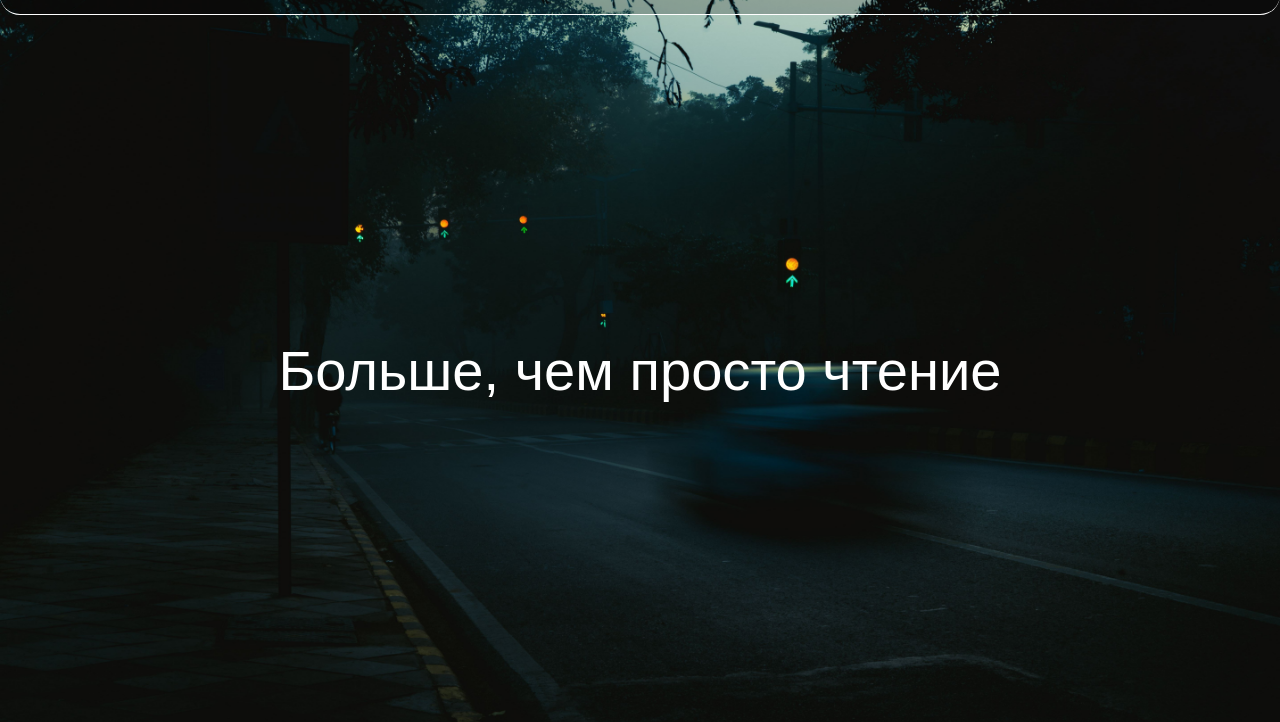
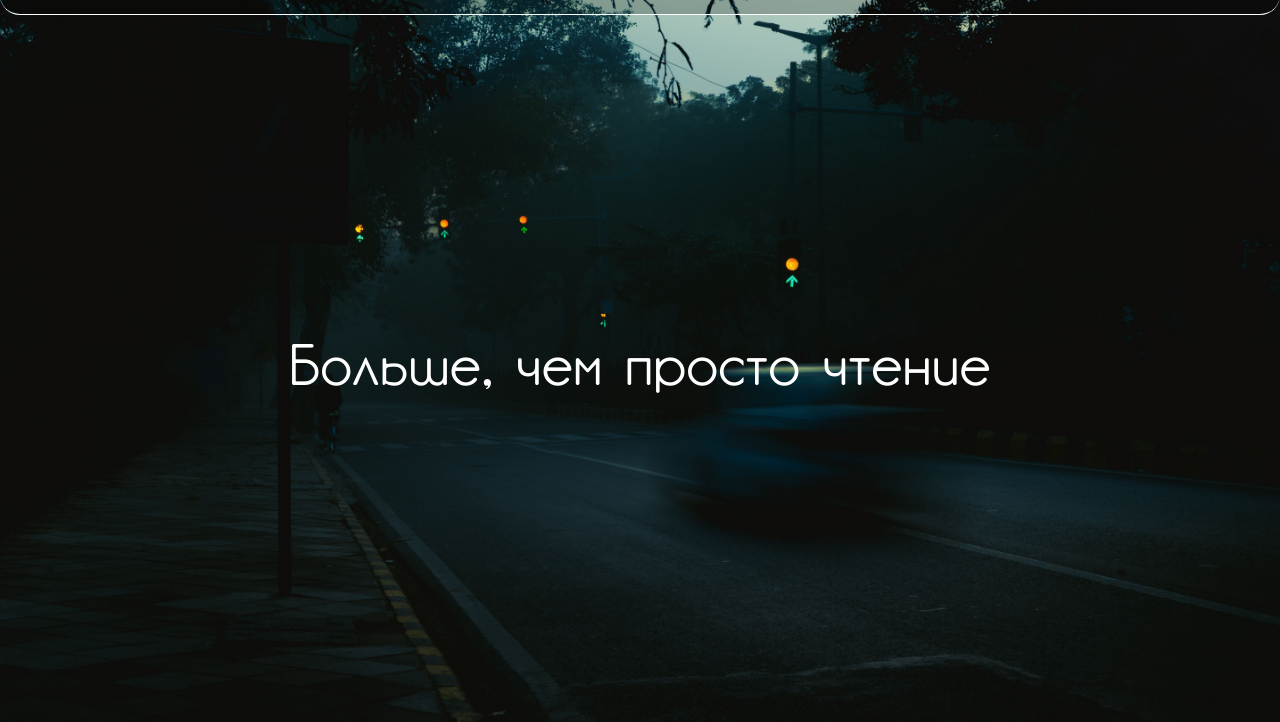
Before and after one commit to Fuzhion/test-1, a plain HTML site: page index.html in a window 1280 px wide. Shown: the part 75-797 px from the top of the page. Drawn offline with Linux system fonts and the light colour scheme; the site is published under a folder, as on GitHub Pages, so addresses that start at the root find nothing; a web font is replaced by a local one.

Commit message:
Update style.css

```diff
--- a/source/css/style.css
+++ b/source/css/style.css
@@ -86,11 +86,11 @@ h1, h2, h3, h4, h5, h6 {
 
 @font-face {
   font-family: gardens_c;
-  src: url(/fonts/gardenscregular.woff);
+  src: url("../../fonts/gardenscregular.woff");
 }
 @font-face {
   font-family: gardens_c;
-  src: url(/fonts/gardenscregular.woff2);
+  src: url("../../fonts/gardenscregular.woff2");
 }
 body {
   font-size: calc(var(--index) * 0.6);
@@ -585,7 +585,7 @@ body._lock {
           align-items: center;
   width: calc(var(--index) * 22);
   height: calc(var(--index) * 15);
-  background-image: url(../../images/main-block/main-block.jpeg);
+  background-image: url("../../images/main-block/main-block.jpeg");
   background-size: cover;
 }
 
```
